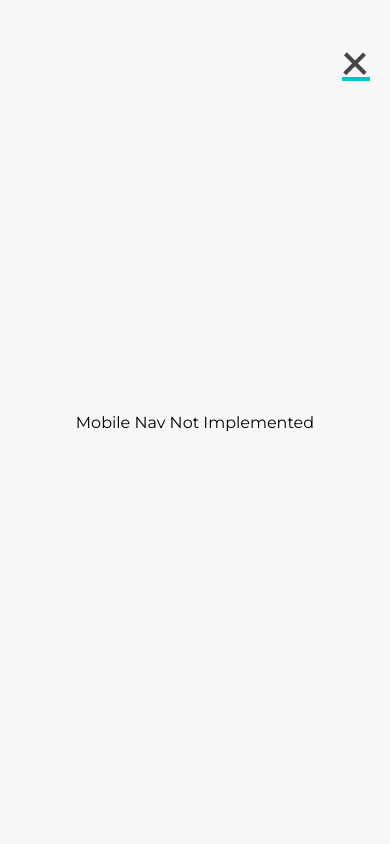
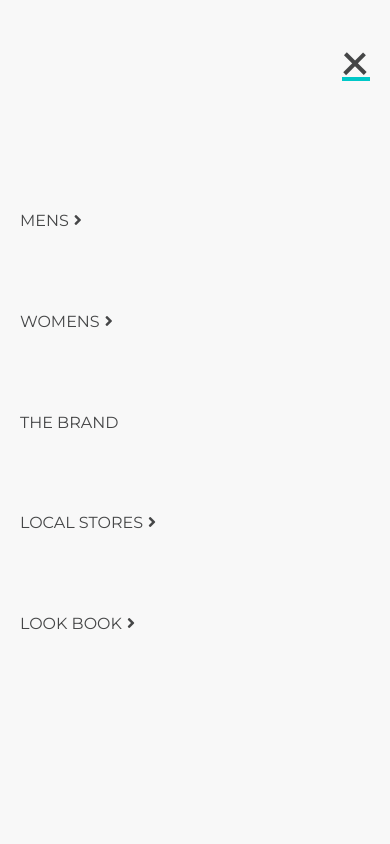
Before and after one commit to F3n-r1r/MDF-Exam-Project, a Vue app: page / in a window 390 px wide. Both pictures are taken after a click on the button 356 px from the left and 70 px from the top of the page. Shown: the top 844 px of the page. Built offline with nearby package versions, Linux system fonts and the light colour scheme.

Commit message:
Added mobile menu

```diff
--- a/src/components/globals/Navigation.vue
+++ b/src/components/globals/Navigation.vue
@@ -46,9 +46,6 @@
               <router-link class="dropdown-content-row__item" to="/">Suits</router-link>
               <router-link class="dropdown-content-row__item" to="/">Trousers</router-link>
             </div>
-
-
-              <div class="ad-container"></div>
           </div>
         </div>
 
@@ -71,9 +68,6 @@
               <router-link class="dropdown-content-row__item" to="/">Suits</router-link>
               <router-link class="dropdown-content-row__item" to="/">Trousers</router-link>
             </div>
-
-
-              <div class="ad-container"></div>
           </div>
         </div>
 
@@ -128,11 +122,28 @@
     </nav>
 
     <!-- Navigation to be displayed on mobile -->
+    <!-- Note: Quick make, very messy, make new solution if time -->
     <nav class="mobile-btm-nav">
         <router-link class="logo" to="/">AVENUE FASHION</router-link>
         <button v-on:click="showMobileMenu = !showMobileMenu" class="burger" v-bind:class="[ showMobileMenu === true ? 'open' : '' ]"></button>
       <div class="burger-menu-content" v-if="showMobileMenu">
-        <p>Mobile Nav Not Implemented</p>
+        <button class="backButton" v-if="!mainRouteContent" v-on:click="mainRouteContent = true; nestedRoutes = false"><i class="fas fa-arrow-left"></i></button>
+        <ul class="burger-menu-content__routes-container" v-if="mainRouteContent">
+          <li class="routes-container__item arrow" v-on:click="mainRouteContent = false; nestedRoutes = true">MENS<i class="icon fas fa-angle-right"></i></li>
+          <li class="routes-container__item arrow" v-on:click="mainRouteContent = false; nestedRoutes = true">WOMENS<i class="icon fas fa-angle-right"></i></li>
+          <li class="routes-container__item" v-on:click="showMobileMenu = false"><router-link class="route" to="/brand">THE BRAND</router-link></li>
+          <li class="routes-container__item arrow" v-on:click="mainRouteContent = false; nestedRoutes = true">LOCAL STORES<i class="icon fas fa-angle-right"></i></li>
+          <li class="routes-container__item arrow" v-on:click="mainRouteContent = false; nestedRoutes = true">LOOK BOOK<i class="icon fas fa-angle-right"></i></li>
+        </ul>
+        <!-- Note: If time make it so that the nested routes shown belongs to the parent clicked -->
+        <ul class="nested-routes-container" v-if="nestedRoutes">
+            <li class="nested-routes-container__item">Rand 1</li>
+            <li class="nested-routes-container__item">Rand 2</li>
+            <li class="nested-routes-container__item">Rand 3</li>
+            <li class="nested-routes-container__item">Rand 4</li>
+            <li class="nested-routes-container__item">Rand 5</li>
+            <li class="nested-routes-container__item">Rand 6</li>
+        </ul>
       </div>
     </nav>
 
@@ -145,13 +156,19 @@ export default {
   name: 'Navigation',
   data: function() {
     return {
+      // This should be altered to just use numbers, like the tabs.
       showDropDownMens: false,
       showDropDownWomens: false,
       showDropDownStores: false,
       showDropDownLookbook: false,
       showDropDownCurrency: false,
 
-      showMobileMenu: false
+      // Mobile menu not displayed at first
+      showMobileMenu: false,
+      // Mobile menu main content displayed at first
+      mainRouteContent: true,
+      // Mobile menu nested routes
+      nestedRoutes: false
     }
   }
 }
@@ -240,10 +257,11 @@ export default {
       }
 
       .burger-menu-content {
+        position: relative;
         position: fixed;
         overflow: hidden;
+        @include flexrow-cc;
         background-color: $color-lightgrey;
-        @include flexrow-cc;
         height: 100%;
         width: 100%;
         top: 0;
@@ -251,6 +269,89 @@ export default {
         left: 0;
         right: 0;
         z-index: 1;
+
+        .backButton {
+          position: absolute;
+          background-color: inherit;
+          color: $color-darkgrey;
+          font-size: 1.6em;
+          border: none;
+          top: 50px;
+          left: 15px;
+
+          &:hover {
+            color: $color-cyan;
+          }
+        }
+
+        .burger-menu-content__routes-container {
+          width: 100%;
+          height: 50%;
+          margin-left: 20px;
+          display: flex;
+          flex-direction: column;
+          justify-content: space-between;
+          align-items: flex-start;
+          list-style-type: none;
+
+          .routes-container__item {
+            text-decoration: none;
+            color: $color-darkgrey;
+            cursor: pointer;
+            font-family: $font-main;
+
+            &:hover {
+              color: $color-cyan;
+            }
+
+            &:hover .icon {
+              color: $color-cyan;
+            }
+
+            .route {
+              font-family: $font-main;
+              text-decoration: none;
+              all: unset;
+            }
+
+            .icon {
+              margin-left: 5px;
+              color: $color-darkgrey;
+            }
+          }
+        }
+
+        .nested-routes-container {
+          width: 100%;
+          height: 50%;
+          margin-left: 20px;
+          display: flex;
+          flex-direction: column;
+          justify-content: space-between;
+          align-items: flex-start;
+          list-style-type: none;
+
+          .nested-routes-container__item {
+            text-decoration: none;
+            color: $color-darkgrey;
+            cursor: pointer;
+            font-family: $font-main;
+
+            &:hover {
+              color: $color-cyan;
+            }
+
+            &:hover .icon {
+              color: $color-cyan;
+            }
+
+            .route {
+              font-family: $font-main;
+              text-decoration: none;
+              all: unset;
+            }
+          }
+        }
       }
   }
 
```
